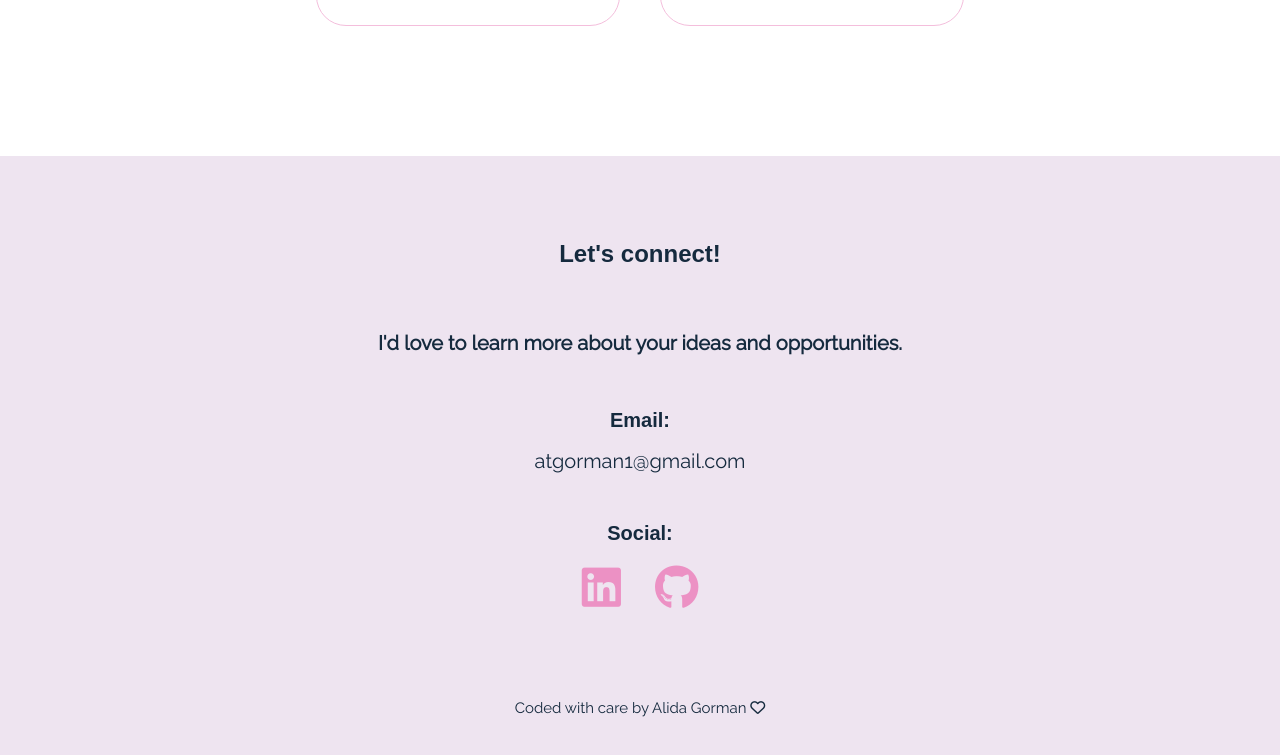
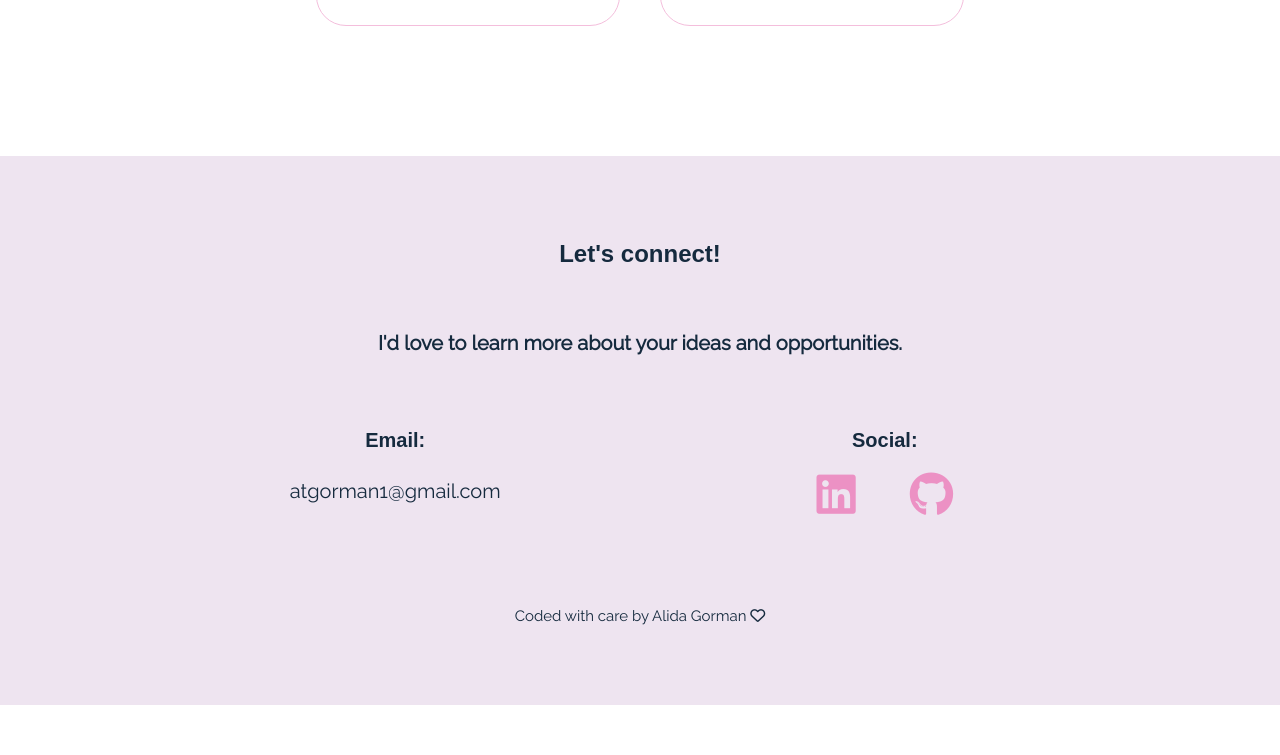
Before and after one commit to atgorman1/alida-portfolio, a website built with Parcel: page index.html in a window 1280 px wide. Shown: the part 4014-4769 px from the top of the page. After the commit the page ends 4719 px from the top, so only its background shows below. Built offline with nearby package versions, Linux system fonts and the light colour scheme; a web font is replaced by a local one.

Commit message:
Updated contact section so that email and socials are side by side

```diff
--- a/css/main.css
+++ b/css/main.css
@@ -331,7 +331,7 @@ address {
 }
 .social-icon {
   font-size: 2.25em;
-  padding: 15px;
+  padding: 25px;
 }
 
 .credit {
@@ -545,16 +545,25 @@ header h2 {
     font-weight: bold;
     color: #ec91c4;
   }
-
+  #contact .content-wrapper {
+    display: flex;
+    flex-flow: row wrap;
+    justify-content: center;
+  }
   .contact-line {
     margin-bottom: 50px;
+    width: 100%;
+  }
+  .email-div,
+  .socials-div {
+    width: 45%;
   }
   #contact h4 {
     margin: 20px 0 15px 0;
   }
 
   address {
-    margin: 15px 0 20px 0;
+    margin: 25px 0;
   }
 
   /********************~~~~~~~~~ DESKTOP STYLES ~~~~~~~~~~**********************/
@@ -611,11 +620,6 @@ header h2 {
     .live-site-link:hover {
       background: #f4bedc;
       border-color: #ec91c4;
-    }
-
-    .socials {
-      padding-bottom: 5px;
-      padding-top: 5px;
     }
 
     .social-icon {
--- a/index.html
+++ b/index.html
@@ -371,13 +371,15 @@
         <p class="contact-line">
           I'd love to learn more about your ideas and opportunities.
         </p>
+        <div class="email-div">
           <h4>Email:</h4>
           <address>
             <a class="email" href="mailto:atgorman@gmail.com">
               atgorman1@gmail.com
             </a>
           </address>
-        <div class="socials">
+        </div>
+        <div class="socials-div">
           <h4>Social:</h4>
           <a
             class="social-icon"
```
Lines whose indentation alone changed are shown as unchanged.
